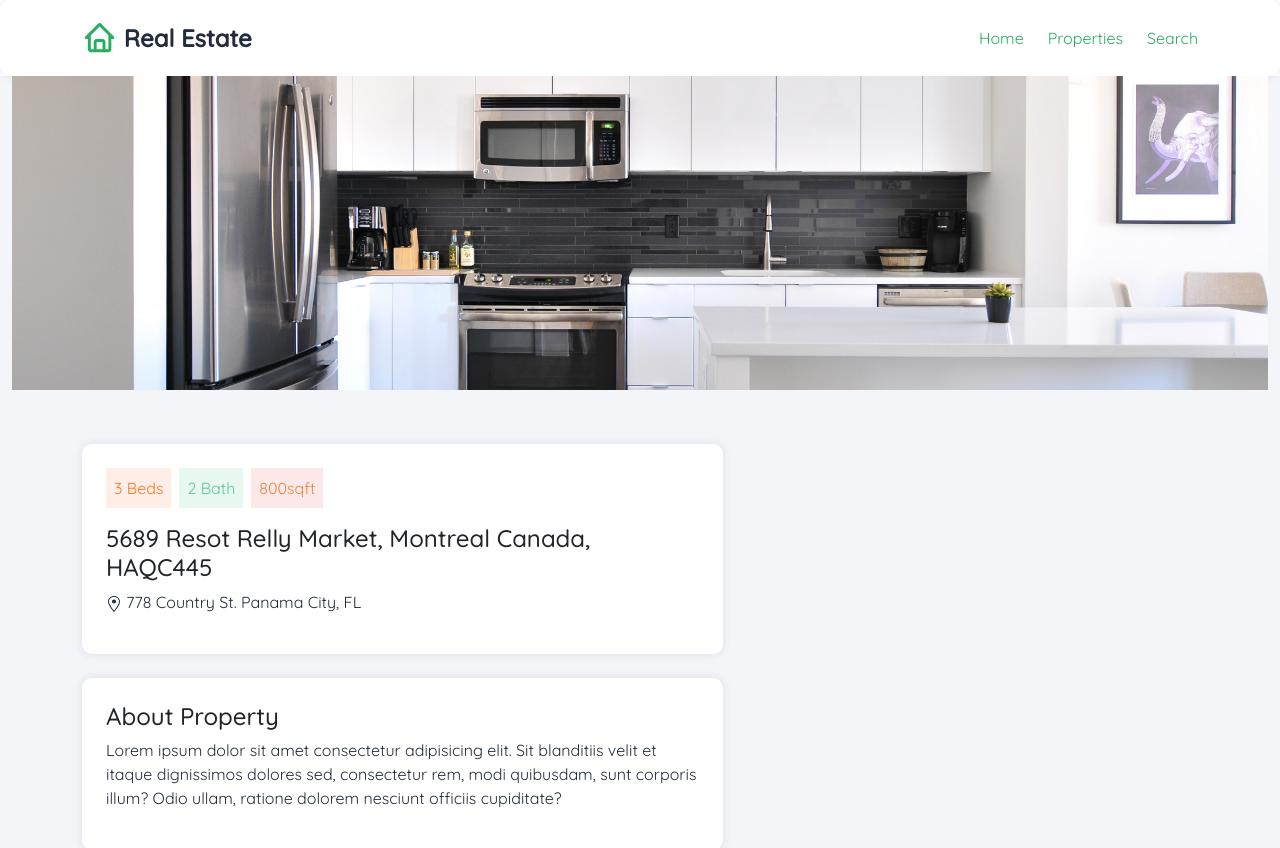
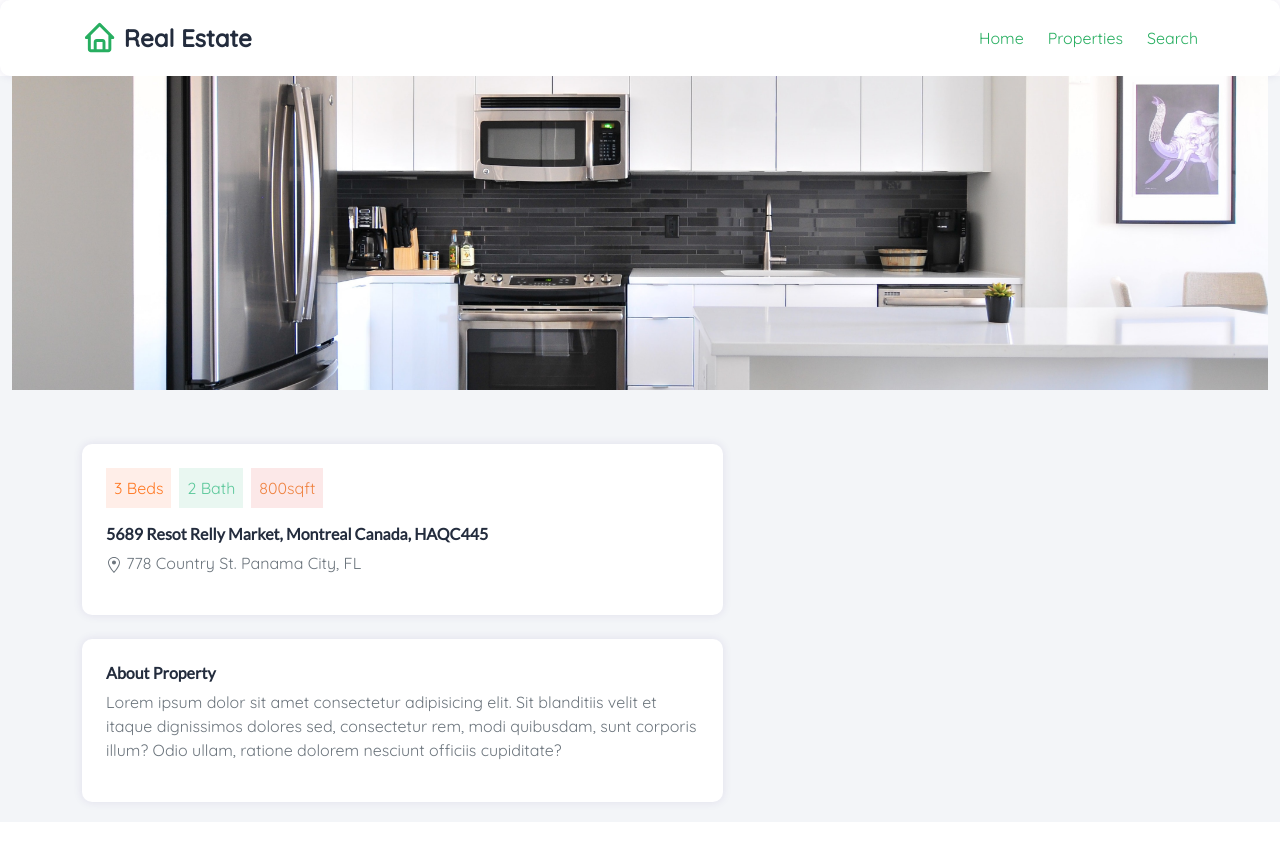
Before and after one commit to Ademayowa/real-estate-v1, a Next.js app: page /property/1 in a window 1280 px wide. Shown: the top 848 px of the page. After the commit the page ends 822 px from the top, so only its background shows below. Built offline with nearby package versions, Linux system fonts and the light colour scheme; a small style sheet from the web is missing.

Commit message:
added about property for single property page

```diff
--- a/pages/property/about.js
+++ b/pages/property/about.js
@@ -1,8 +1,8 @@
 export default function AboutPropertyPage() {
   return (
     <div className='bg-white p-4 mt-4 shadow-sm'>
-      <h4>About Property</h4>
-      <p>
+      <h2 className='fs-6 fw-bold'>About Property</h2>
+      <p className='text-secondary'>
         Lorem ipsum dolor sit amet consectetur adipisicing elit. Sit blanditiis
         velit et itaque dignissimos dolores sed, consectetur rem, modi
         quibusdam, sunt corporis illum? Odio ullam, ratione dolorem nesciunt
--- a/pages/property/address.js
+++ b/pages/property/address.js
@@ -10,8 +10,10 @@ export default function AddressPage() {
       </div>
 
       <div>
-        <h4>5689 Resot Relly Market, Montreal Canada, HAQC445</h4>
-        <p>
+        <h2 className='fs-6 fw-bold'>
+          5689 Resot Relly Market, Montreal Canada, HAQC445
+        </h2>
+        <p className='text-secondary'>
           <GoLocation /> 778 Country St. Panama City, FL
         </p>
       </div>
```
